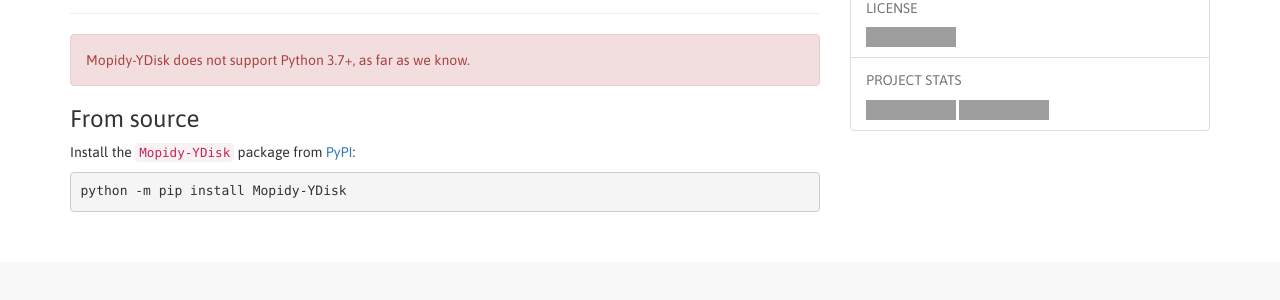
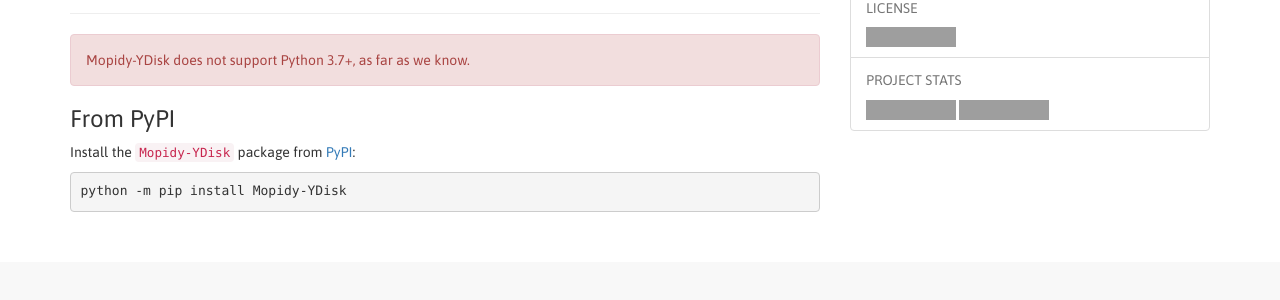
Before and after one commit to mopidy/website, a Jekyll site: the page built from _ext/ydisk.md, in a window 1280 px wide. Shown: the part 547-847 px from the top of the page. Built offline with Jekyll 4.4.1, drawn with Linux system fonts in a browser that asks for light colours; grey boxes are pictures that could not be loaded.

Commit message:
ext: Change header 'From {source => PyPI}

```diff
--- a/_layouts/ext.html
+++ b/_layouts/ext.html
@@ -119,7 +119,7 @@
         {% endif %}
 
         {% if ext.dist.pypi %}
-          <h3>From source</h3>
+          <h3>From PyPI</h3>
           <p>
             Install the <code>{{ ext.dist.pypi }}</code> package from
             <a href="https://pypi.org/project/{{ ext.dist.pypi }}">PyPI</a>:
```
